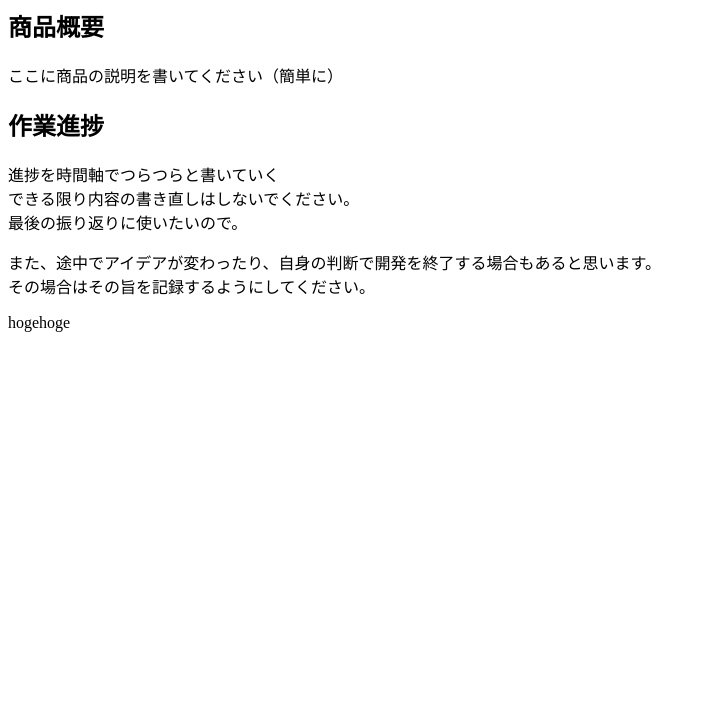
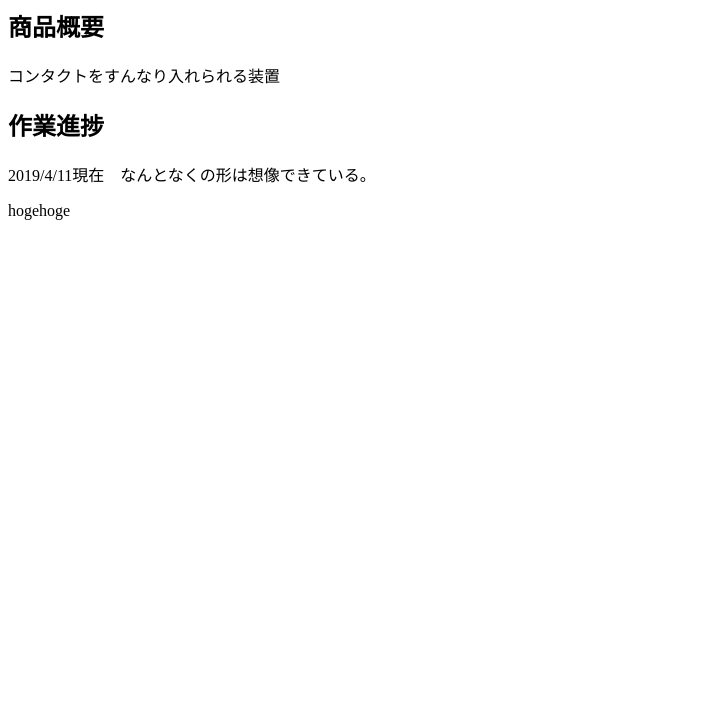
Before and after one commit to KUAD-XtechDesign/studyprogress-s-hori-dayo, a plain HTML site: page xtda1_dummy/items/item3.html in a window 1280 px wide. Shown: the part 81-800 px from the top of the page, without its empty margins (0-706 px from the left). Drawn offline with Linux system fonts and the light colour scheme.

Commit message:
add section

```diff
--- a/xtda1_dummy/items/item3.html
+++ b/xtda1_dummy/items/item3.html
@@ -6,21 +6,16 @@
   </head>
   <body>
      <head>
-       <h1>開発の商品の名前（開発中）</h1>
+       <h1>楽々コンタクト（開発中）</h1>
      </head>
      <main>
        <h2>商品概要</h2>
-       <p>ここに商品の説明を書いてください（簡単に）</p>
+       <p>コンタクトをすんなり入れられる装置</p>
        <h2>作業進捗</h2>
        <p>
-         進捗を時間軸でつらつらと書いていく
-         <br>できる限り内容の書き直しはしないでください。
-         <br>最後の振り返りに使いたいので。
+         2019/4/11現在　なんとなくの形は想像できている。
        </p>
-       <p>
-         また、途中でアイデアが変わったり、自身の判断で開発を終了する場合もあると思います。
-         <br>その場合はその旨を記録するようにしてください。
-       </p>
+
 
      </main>
      <footer>
```
Also changed, not shown: xtda1_dummy/items/item4.html (+4 -9 lines).
